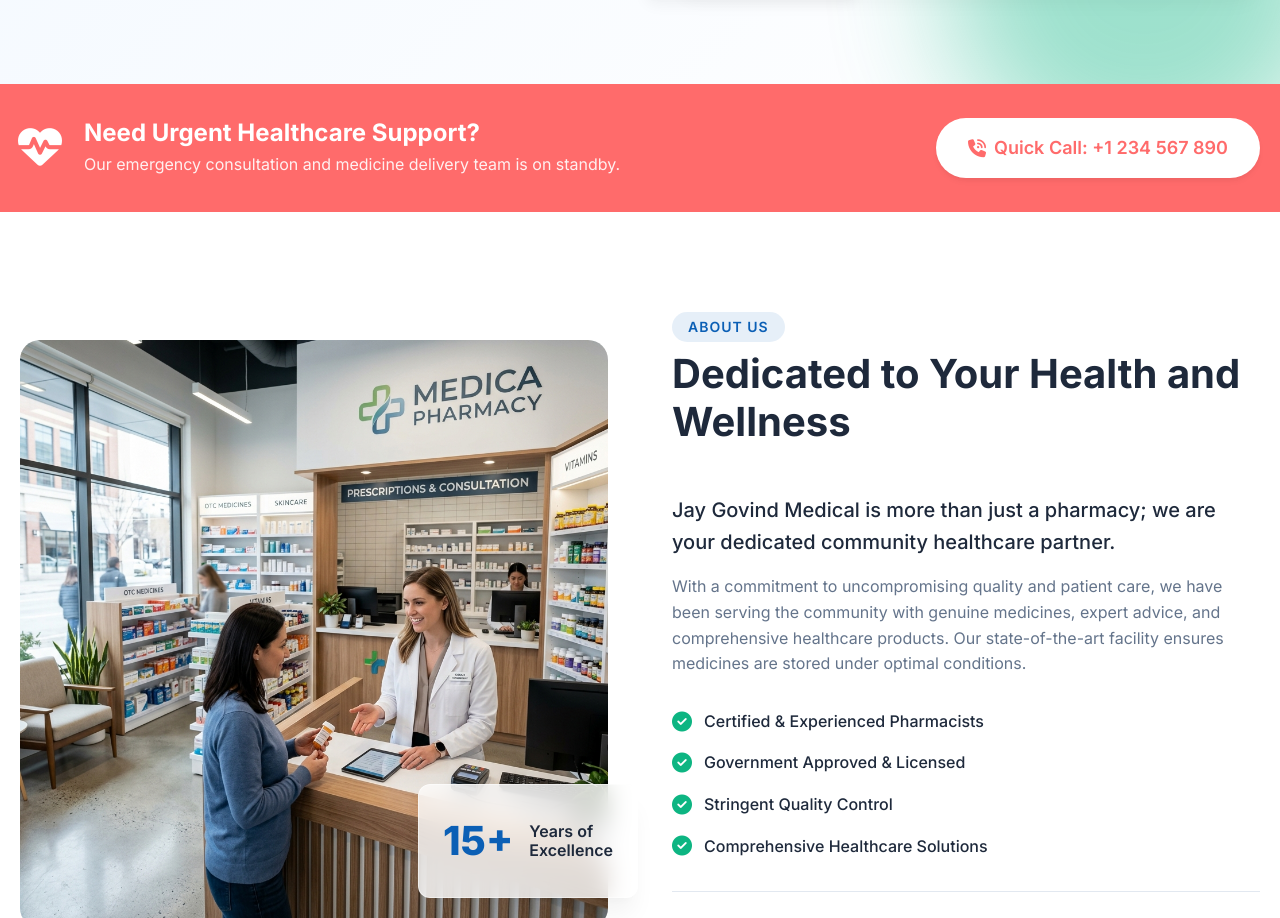
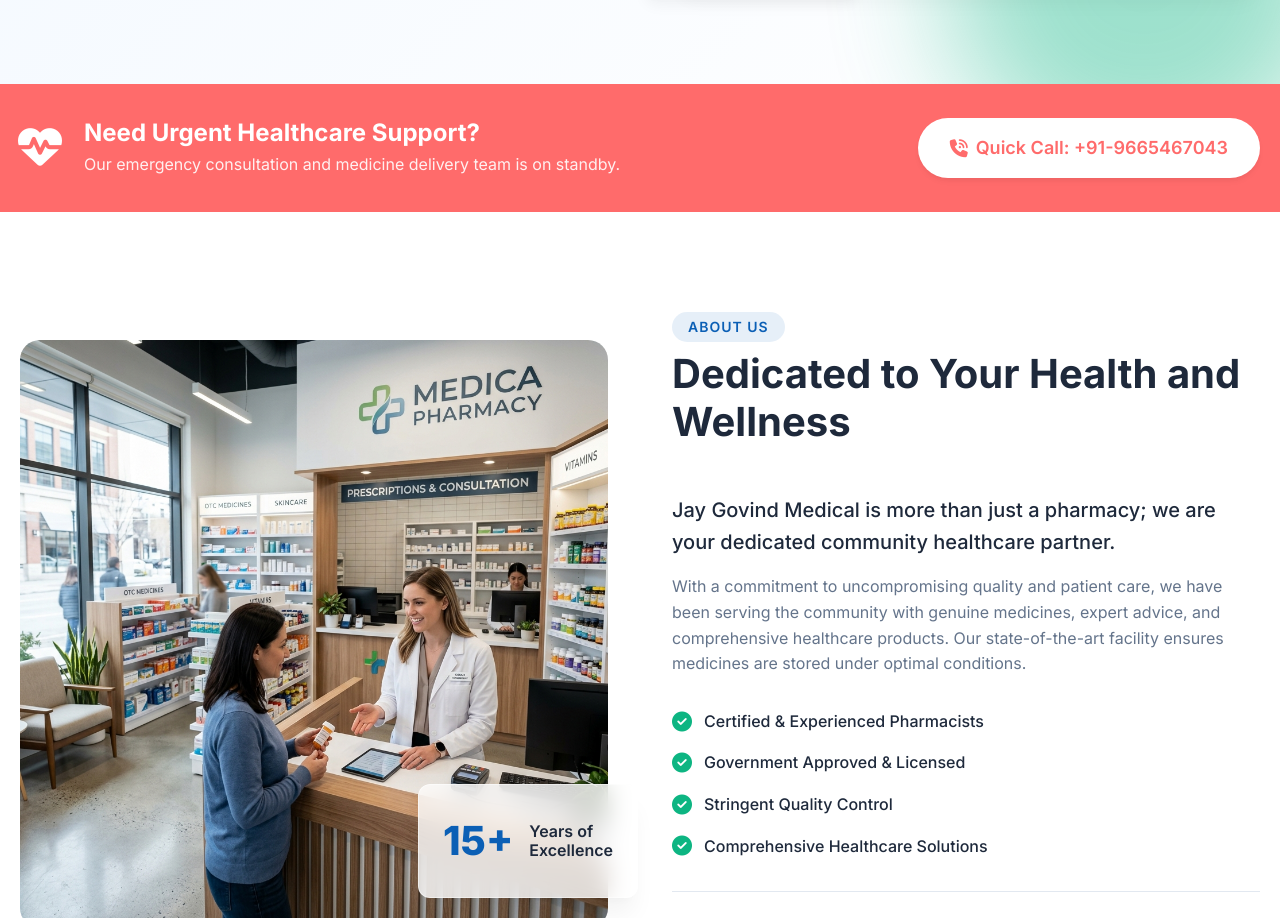
Before and after one commit to HarshMane2604/GovinMedical, a plain HTML site: page index.html in a window 1280 px wide. Shown: the part 784-1702 px from the top of the page. Drawn offline with Linux system fonts and the light colour scheme.

Commit message:
Number fixed

```diff
--- a/index.html
+++ b/index.html
@@ -156,9 +156,9 @@
             </div>
           </div>
           <div class="banner-action">
-            <a href="tel:+1234567890" class="btn btn-white btn-lg"
-              ><i class="fa-solid fa-phone-volume"></i> Quick Call: +1 234 567
-              890</a
+            <a href="tel:+919665467043" class="btn btn-white btn-lg"
+              ><i class="fa-solid fa-phone-volume"></i> Quick Call:
+              +91-9665467043</a
             >
           </div>
         </div>
```
